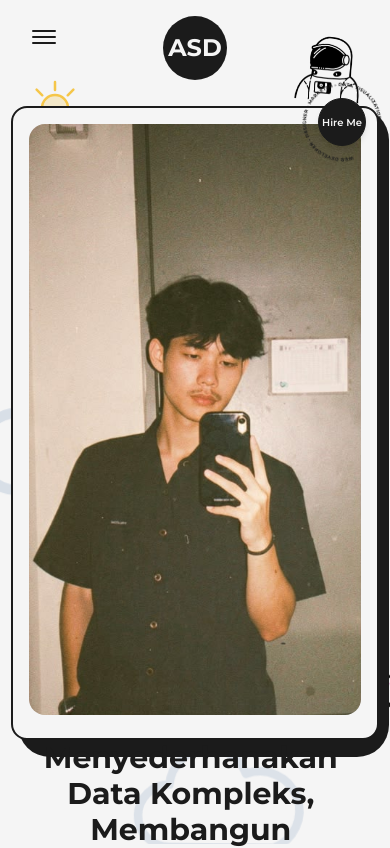
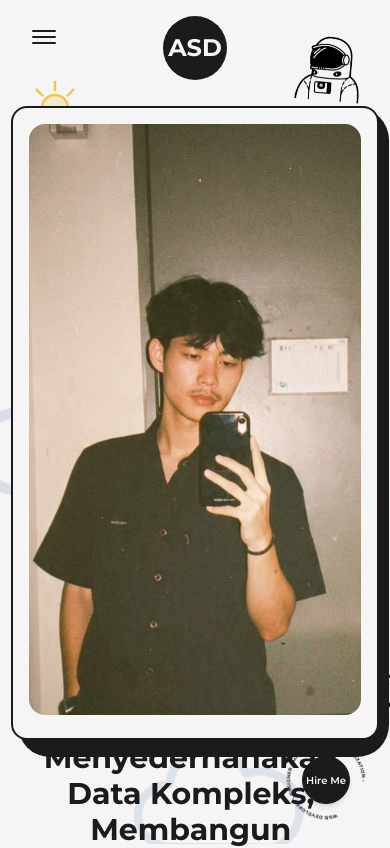
Before and after one commit to akbarsupia/akbar-supia-dirja, a Next.js app: page / in a window 390 px wide. Shown: the top 848 px of the page. Built offline with nearby package versions, Linux system fonts and the light colour scheme.

Commit message:
Hire Me: posisi kanan-bawah saat tampilan mobile

```diff
--- a/public/styles.css
+++ b/public/styles.css
@@ -2000,16 +2000,12 @@
     background-image: repeating-radial-gradient(rgba(255,255,255,0.5) 2px,#1b1b1b 8px,#1b1b1b 80px);
   }
 }@media (max-width: 767px) {
-  .md\:absolute {
-    position: absolute;
-  }
-
   .md\:-right-2 {
     right: -0.5rem;
   }
 
-  .md\:bottom-auto {
-    bottom: auto;
+  .md\:bottom-4 {
+    bottom: 1rem;
   }
 
   .md\:left-\[30px\] {
@@ -2020,12 +2016,12 @@
     left: auto;
   }
 
-  .md\:right-8 {
-    right: 2rem;
-  }
-
-  .md\:top-0 {
-    top: 0px;
+  .md\:right-4 {
+    right: 1rem;
+  }
+
+  .md\:top-auto {
+    top: auto;
   }
 
   .md\:order-1 {
@@ -2160,10 +2156,6 @@
     line-height: 1.75rem;
   }
 }@media (max-width: 639px) {
-  .sm\:right-0 {
-    right: 0px;
-  }
-
   .sm\:right-3 {
     right: 0.75rem;
   }
--- a/src/components/HireMe.js
+++ b/src/components/HireMe.js
@@ -5,7 +5,7 @@
 const HireMe = () => {
   // Trigger update for rotating text
   return (
-    <div className="fixed left-4 bottom-4 flex items-center justify-center overflow-hidden md:right-8 md:left-auto md:top-0 md:bottom-auto md:absolute sm:right-0">
+    <div className="fixed left-4 bottom-4 flex items-center justify-center overflow-hidden md:right-4 md:left-auto md:bottom-4 md:top-auto">
       <div className="w-48 h-auto flex items-center justify-center relative md:w-24">
         <CircularText
           className={"fill-dark animate-spin-slow dark:fill-light"}
```
